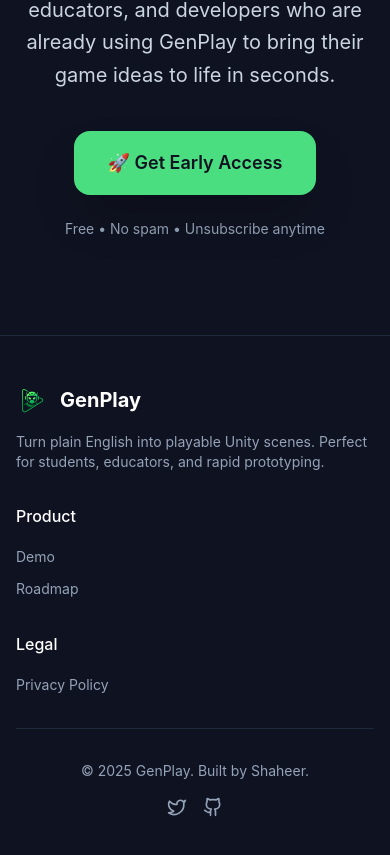
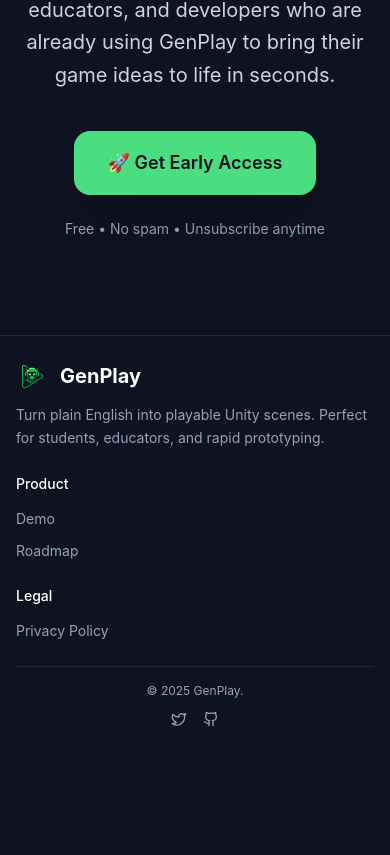
Before and after one commit to ShaheerSaud2004/GenPlay, a Next.js app: page / in a window 390 px wide. Shown: the part 6472-7327 px from the top of the page. After the commit the page ends 7223 px from the top, so only its background shows below. Built offline with nearby package versions, Linux system fonts and the light colour scheme.

Commit message:
Optimize footer for mobile: reduce padding, hide Built by Shaheer text, smaller icons

```diff
--- a/src/components/Footer.tsx
+++ b/src/components/Footer.tsx
@@ -7,11 +7,11 @@
 
   return (
     <footer className="border-t border-slate-800 bg-background">
-      <div className="container mx-auto px-4 sm:px-6 lg:px-8 py-12">
-        <div className="grid grid-cols-1 md:grid-cols-4 gap-8">
+      <div className="container mx-auto px-4 sm:px-6 lg:px-8 py-6 sm:py-12">
+        <div className="grid grid-cols-1 sm:grid-cols-2 md:grid-cols-4 gap-6 sm:gap-8">
           {/* Logo and description */}
-          <div className="col-span-1 md:col-span-2">
-            <Link href="/" className="flex items-center space-x-3 mb-4">
+          <div className="col-span-1 sm:col-span-2 md:col-span-2">
+            <Link href="/" className="flex items-center space-x-3 mb-3 sm:mb-4">
               <div className="relative w-8 h-8">
                 <Image
                   src="/genplay-logo.png"
@@ -23,7 +23,7 @@
               </div>
               <span className="text-xl font-bold text-white">GenPlay</span>
             </Link>
-            <p className="text-slate-400 text-sm max-w-md">
+            <p className="text-slate-400 text-sm max-w-md leading-relaxed">
               Turn plain English into playable Unity scenes. Perfect for students,
               educators, and rapid prototyping.
             </p>
@@ -31,10 +31,10 @@
 
           {/* Quick Links */}
           <div>
-            <h3 className="text-white font-medium mb-4">Product</h3>
+            <h3 className="text-white font-medium mb-3 sm:mb-4 text-sm sm:text-base">Product</h3>
             <ul className="space-y-2">
               <li>
-                <Link href="/demo" className="text-slate-400 hover:text-accent transition-colors text-sm">
+                <Link href="#demo" className="text-slate-400 hover:text-accent transition-colors text-sm">
                   Demo
                 </Link>
               </li>
@@ -48,7 +48,7 @@
 
           {/* Legal */}
           <div>
-            <h3 className="text-white font-medium mb-4">Legal</h3>
+            <h3 className="text-white font-medium mb-3 sm:mb-4 text-sm sm:text-base">Legal</h3>
             <ul className="space-y-2">
               <li>
                 <Link href="/privacy" className="text-slate-400 hover:text-accent transition-colors text-sm">
@@ -59,12 +59,12 @@
           </div>
         </div>
 
-        <div className="mt-8 pt-8 border-t border-slate-800 flex flex-col sm:flex-row justify-between items-center">
-          <p className="text-slate-400 text-sm">
-            © {currentYear} GenPlay. Built by Shaheer.
+        <div className="mt-6 sm:mt-8 pt-4 sm:pt-8 border-t border-slate-800 flex flex-col sm:flex-row justify-between items-center space-y-3 sm:space-y-0">
+          <p className="text-slate-400 text-xs sm:text-sm">
+            © {currentYear} GenPlay<span className="hidden sm:inline">. Built by Shaheer</span>.
           </p>
 
-          <div className="flex items-center space-x-4 mt-4 sm:mt-0">
+          <div className="flex items-center space-x-4">
             <a
               href="https://twitter.com/genplay"
               target="_blank"
@@ -72,7 +72,7 @@
               className="text-slate-400 hover:text-accent transition-colors"
               aria-label="Follow on Twitter"
             >
-              <Twitter className="h-5 w-5" />
+              <Twitter className="h-4 w-4 sm:h-5 sm:w-5" />
             </a>
             <a
               href="https://github.com/genplay"
@@ -81,7 +81,7 @@
               className="text-slate-400 hover:text-accent transition-colors"
               aria-label="View on GitHub"
             >
-              <Github className="h-5 w-5" />
+              <Github className="h-4 w-4 sm:h-5 sm:w-5" />
             </a>
           </div>
         </div>
```
